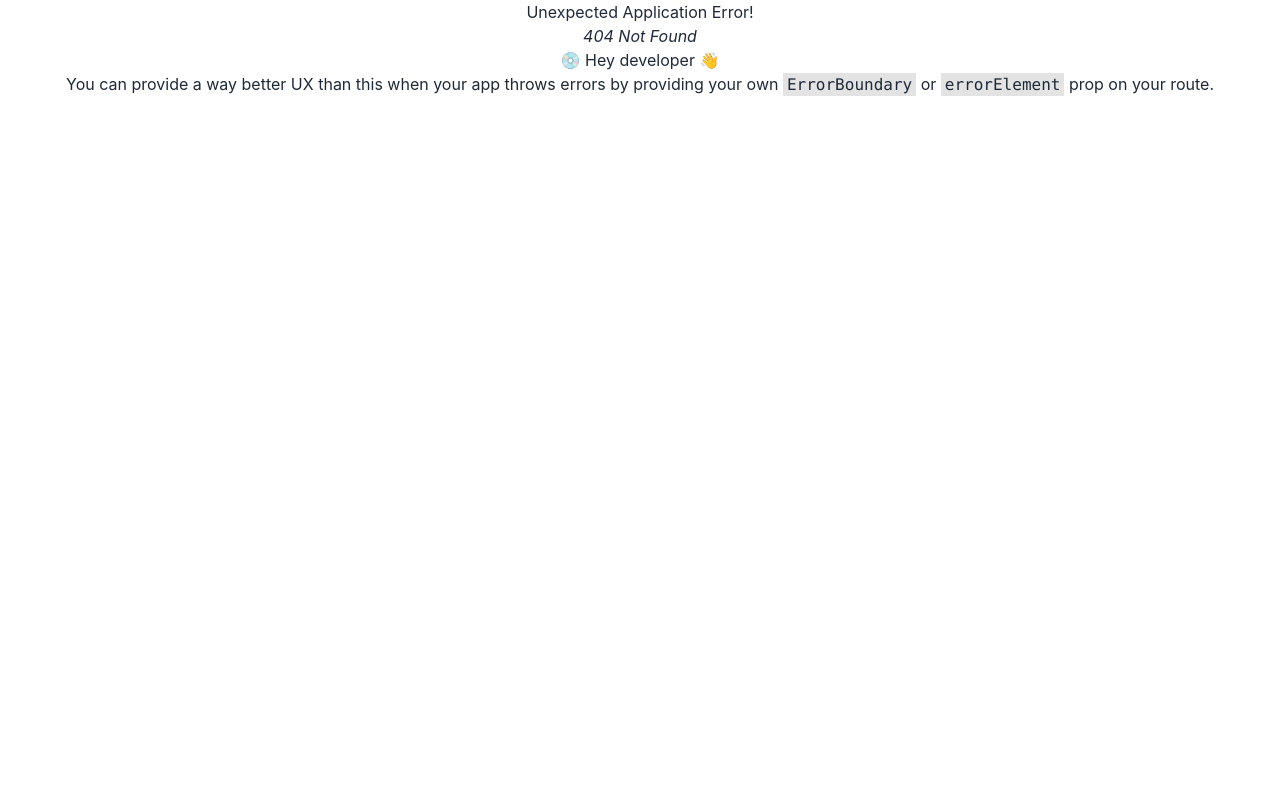
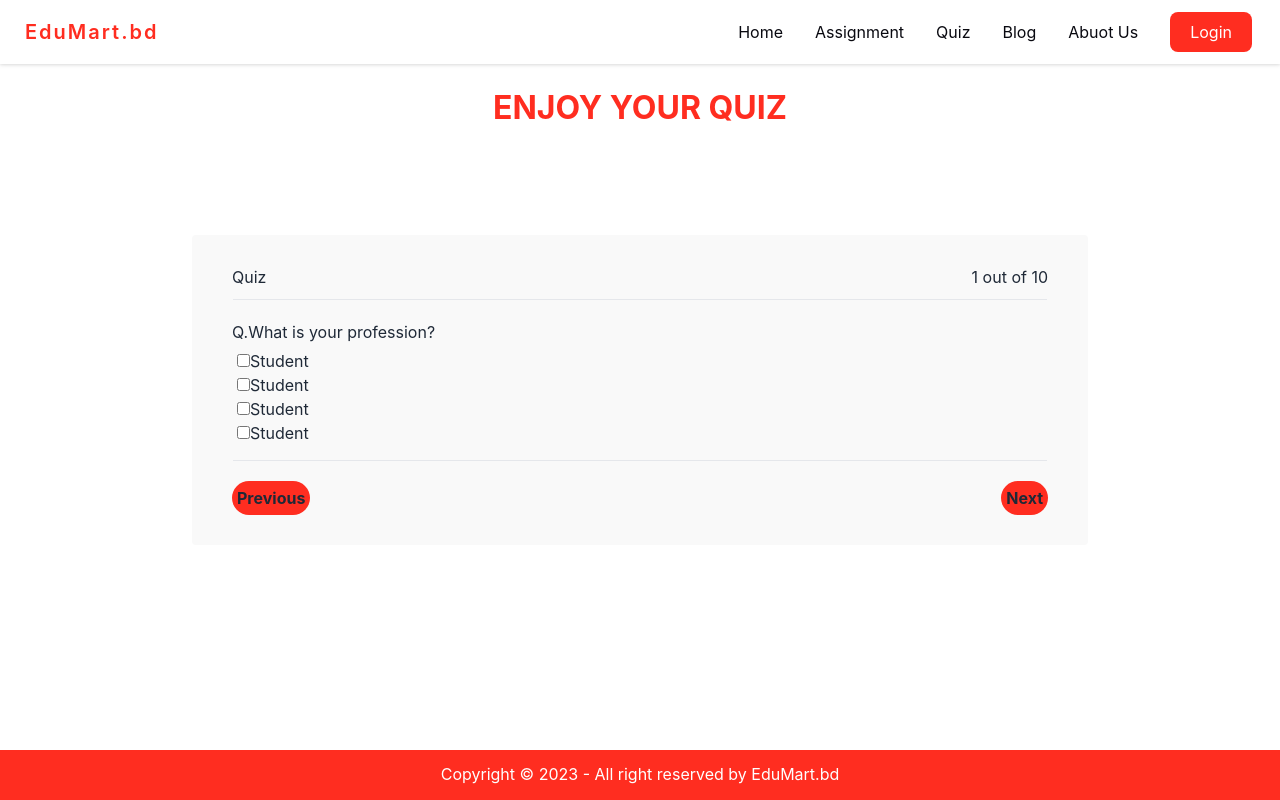
Before and after one commit to grsagor/lms-client-side, a React (Create React App) app: page /quiz in a window 1280 px wide. Before the commit this address had no page. Built offline with nearby package versions, Linux system fonts and the light colour scheme.

Commit message:
quiz page partially done

```diff
--- a/src/Shared/Navbar/Navbar.js
+++ b/src/Shared/Navbar/Navbar.js
@@ -27,7 +27,8 @@ const Navbar = () => {
 
     const menuItems = <>
     <li><Link style={{backgroundColor: bgColor1}} onMouseDown={() => mouseEvent1('#FF2D20')} onMouseUp={() => mouseEvent1('white')} to='/'>Home</Link></li>
-    <li><Link style={{backgroundColor: bgColor2}} onMouseDown={() => mouseEvent2('#FF2D20')} onMouseUp={() => mouseEvent2('white')} to=''>Program</Link></li>
+    <li><Link style={{backgroundColor: bgColor2}} onMouseDown={() => mouseEvent2('#FF2D20')} onMouseUp={() => mouseEvent2('white')} to='/assignment'>Assignment</Link></li>
+    <li><Link style={{backgroundColor: bgColor4}} onMouseDown={() => mouseEvent4('#FF2D20')} onMouseUp={() => mouseEvent4('white')} to='/quiz'>Quiz</Link></li>
     <li><Link style={{backgroundColor: bgColor3}} onMouseDown={() => mouseEvent3('#FF2D20')} onMouseUp={() => mouseEvent3('white')} to=''>Blog</Link></li>
     <li><Link style={{backgroundColor: bgColor4}} onMouseDown={() => mouseEvent4('#FF2D20')} onMouseUp={() => mouseEvent4('white')} to=''>Abuot Us</Link></li>
     <li><Link style={{backgroundColor: bgColor5}} onMouseDown={() => mouseEvent5('#FF2D20')} onMouseUp={() => mouseEvent5('white')} to='login'><button className="orange-bg text-white p-2 rounded-lg px-5">Login</button></Link></li>
--- /dev/null
+++ b/src/Shared/Posts/Assignment/Assignment.js
@@ -0,0 +1,23 @@
+import React from 'react';
+import img1 from '../Assignment/images/task.png';
+
+
+const Assignment = () => {
+    return (
+        <div className='p-10 rounded'>
+            <div className='main-part'>
+                <div className='heading-photo'>
+                    <h1>ASSIGNMENT</h1>
+                    <img src={img1} className='task-photo' />
+                </div>
+                <div className='add-submit'>
+                    <input type='file' id='file' className='inputfile' />
+                    <label for='file'>Choose file</label>
+                    <button>Submit</button>
+                </div>
+            </div>
+        </div>
+    );
+};
+
+export default Assignment;
--- /dev/null
+++ b/src/Shared/Posts/Quiz/Quiz.js
@@ -0,0 +1,57 @@
+import React from 'react';
+import { useForm } from 'react-hook-form';
+
+const Quiz = () => {
+    const { register, handleSubmit, formState: { errors } } = useForm();
+
+    return (
+        <>
+        <div className='quiz-heading'>
+        <h1>ENJOY YOUR QUIZ</h1>
+        </div>
+        <div className='main-part rounded'>
+            <div className='quiz-first-sec'>
+                <h1>Quiz</h1>
+                <h1>1 out of 10</h1>
+            </div>
+            <hr className='w-20px' />
+            <div>
+
+                <form  onSubmit={handleSubmit()}>
+                    <div className='quiz-body'>
+                    <h1>Q.What is your profession?</h1>
+                    <div className="quiz-input">
+                        <div>
+                        <input {...register("name")} type="checkbox" id='option1' className="checkoption" value='1' />
+                        <label for='option1'>Student</label>
+                        </div>
+                        <div>
+                        <input {...register("name")} type="checkbox" id='option1' className="checkoption" value='1' />
+                        <label for='option1'>Student</label>
+                        </div>
+                        <div>
+                        <input {...register("name")} type="checkbox" id='option1' className="checkoption" value='1' />
+                        <label for='option1'>Student</label>
+                        </div>
+                        <div>
+                        <input {...register("name")} type="checkbox" id='option1' className="checkoption" value='1' />
+                        <label for='option1'>Student</label>
+                        </div>
+                    </div>
+                    </div>
+                    <hr className='w-20px' />
+                    <div className='quiz-button'>
+                    <button>Previous</button>
+                    <button>Next</button>
+                    </div>
+
+                </form>
+            </div>
+
+        </div>
+        </>
+
+    );
+};
+
+export default Quiz;
--- a/src/Styles/Styles.css
+++ b/src/Styles/Styles.css
@@ -77,6 +77,7 @@
 
 }
 .first-sec{
+    height: 100%;
     background-color: var(--gray-color);
 }
 .intro-sec{
@@ -238,3 +239,75 @@ hr{
     text-decoration: underline;
 
 }
+/*********************************Assignment Part**********************************/
+.main-part{
+    background-color: var(--gray-color);
+    width: 70%;
+    margin: auto;
+    padding: 20px;
+}
+.heading-photo{
+    display: grid;
+    justify-content: center;
+    padding-top: 10px;
+}
+.heading-photo h1{
+  font-size:large ;
+  font-weight: bold;
+}
+.add-submit{
+    display: flex;
+    justify-content: space-around;
+}
+.task-photo{
+    height: 300px;
+    width: 400px;
+}
+.add-submit label{
+    border-radius: 9999px;
+    padding: 5px;
+    border:2px solid #FF2D20 ;
+    font-weight: bold;
+}
+.add-submit button{
+    border-radius: 9999px;
+    padding: 5px;
+    background-color:#FF2D20 ;
+    font-weight: bold;
+}
+.add-submit label:hover{
+    background-color: #FF2D20;
+}
+/**********************************quiz*******************************/
+.quiz-first-sec{
+    display: flex;
+    justify-content: space-between;
+    padding: 10px 20px;
+}
+.quiz-input{
+    display: grid;
+    padding: 5px;
+}
+.quiz-body{
+    display: grid;
+    justify-items: start;
+    padding: 10px 20px;
+}
+.quiz-button{
+    display: flex;
+    justify-content: space-between;
+    padding: 10px 20px;
+
+}
+.quiz-button button{
+    border-radius: 9999px;
+    padding: 5px;
+    background-color:#FF2D20 ;
+    font-weight: bold;
+}
+.quiz-heading{
+    font-size: xx-large;
+    padding-top: 20px;
+    color: #FF2D20;
+    font-weight: bold;
+}
```
Also changed, not shown: src/Routes/Routes.js (+10 -0 lines), src/Shared/Posts/Assignment/images/task.png (added).
